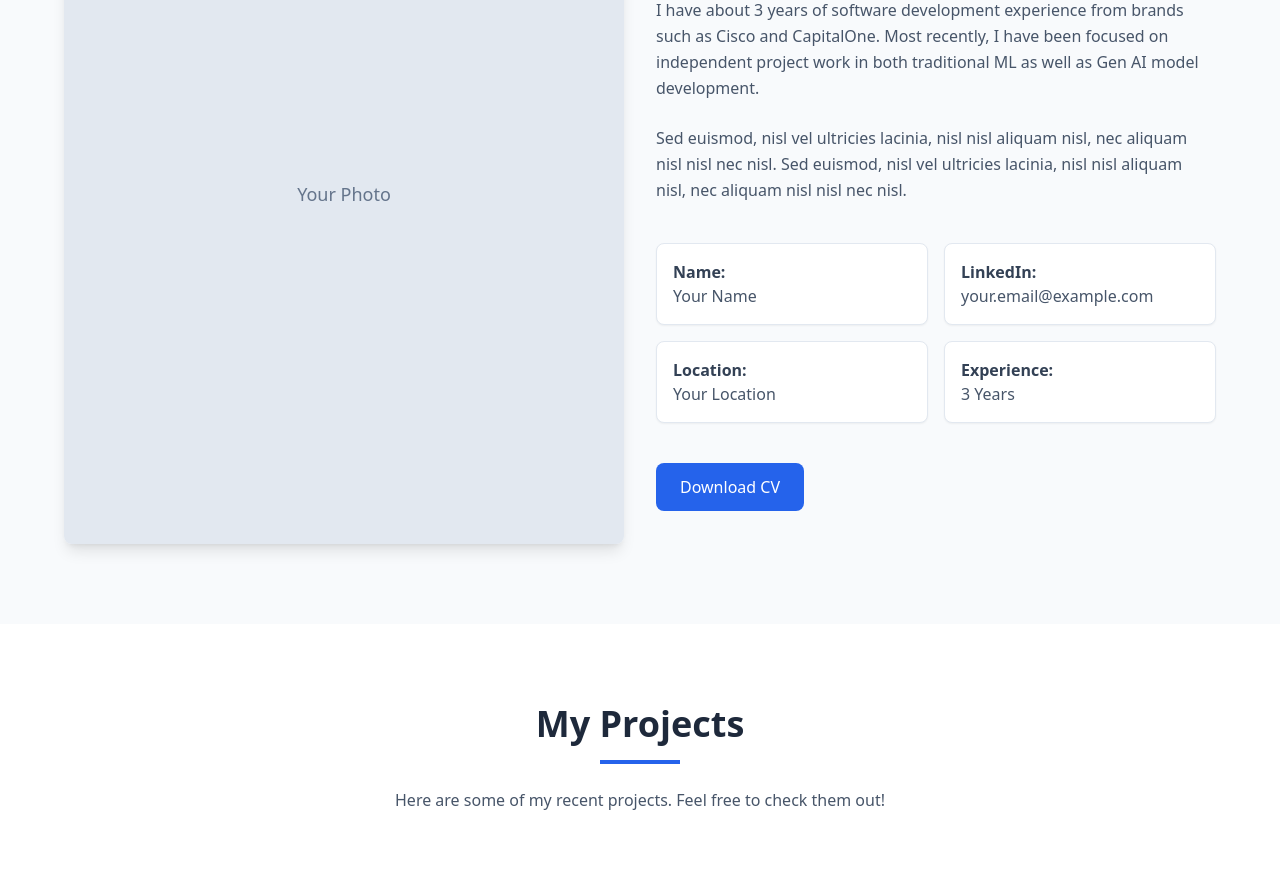
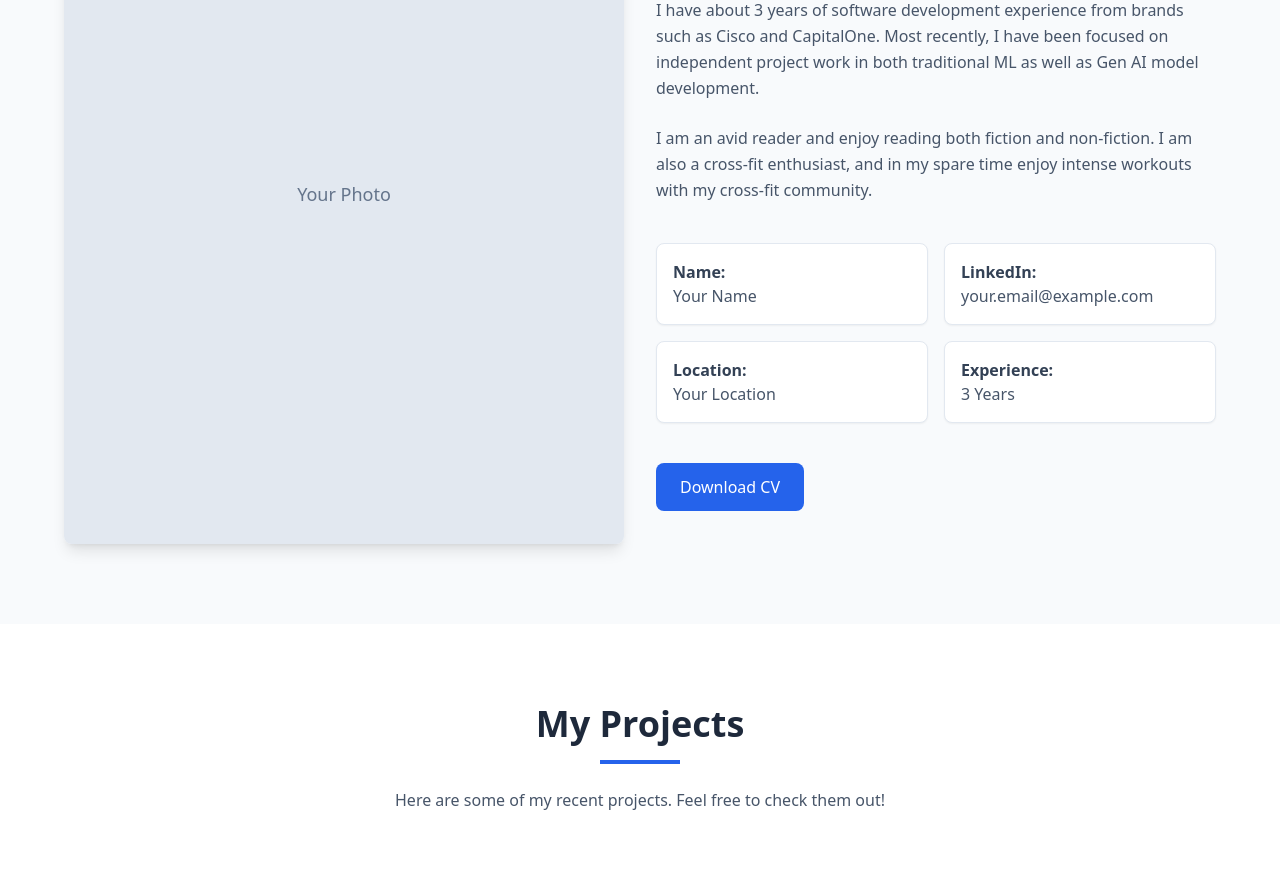
Before and after one commit to codev25/shining-digital-space, a React (Vite) app: page / in a window 1280 px wide. Shown: the part 1160-2034 px from the top of the page. Built offline with nearby package versions, Linux system fonts and the light colour scheme.

Commit message:
Visual edit in Lovable
Edited UI in Lovable

```diff
--- a/src/components/About.tsx
+++ b/src/components/About.tsx
@@ -21,9 +21,7 @@ const About = () => {
 
               <p className="text-slate-600 leading-relaxed">I have about 3 years of software development experience from brands such as Cisco and CapitalOne. Most recently, I have been focused on independent project work in both traditional ML as well as Gen AI model development.</p>
 
-              <p className="text-slate-600 leading-relaxed">
-                Sed euismod, nisl vel ultricies lacinia, nisl nisl aliquam nisl, nec aliquam nisl nisl nec nisl. Sed euismod, nisl vel ultricies lacinia, nisl nisl aliquam nisl, nec aliquam nisl nisl nec nisl.
-              </p>
+              <p className="text-slate-600 leading-relaxed">I am an avid reader and enjoy reading both fiction and non-fiction. I am also a cross-fit enthusiast, and in my spare time enjoy intense workouts with my cross-fit community.</p>
 
               <div className="grid grid-cols-2 gap-4 pt-4">
                 <Card>
```
